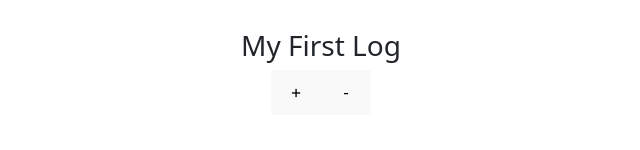
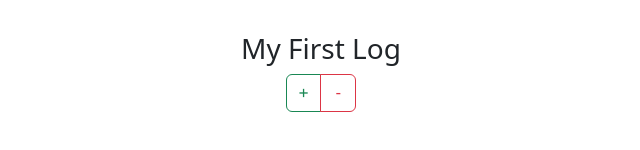
Before and after one commit to Ula-Lysenko/React_HOMEWORKS, a React (Vite) app in the folder src/react_app/: page / in a window 1280 px wide. Shown: the part 328-478 px from the top of the page, without its empty margins (319-959 px from the left). Built offline with nearby package versions, Linux system fonts and the light colour scheme.

Commit message:
hw 96 completed

```diff
--- a/src/react_app/src/components/LogComponent.jsx
+++ b/src/react_app/src/components/LogComponent.jsx
@@ -38,10 +38,10 @@ class LogComponent extends Component {
         return(
             <div>
                 <div className='btn-group font-monospace' role='group'>
-                    <button type='button' className='btn-outline-success' onClick={this.handleAddClick}>
+                    <button type='button' className='btn btn-outline-success' onClick={this.handleAddClick}>
                         +
                     </button>
-                    <button type='button' className='btn-outline-danger' onClick={this.handleSubClick}>
+                    <button type='button' className='btn btn-outline-danger' onClick={this.handleSubClick}>
                         -
                     </button>
                 </div>
```
